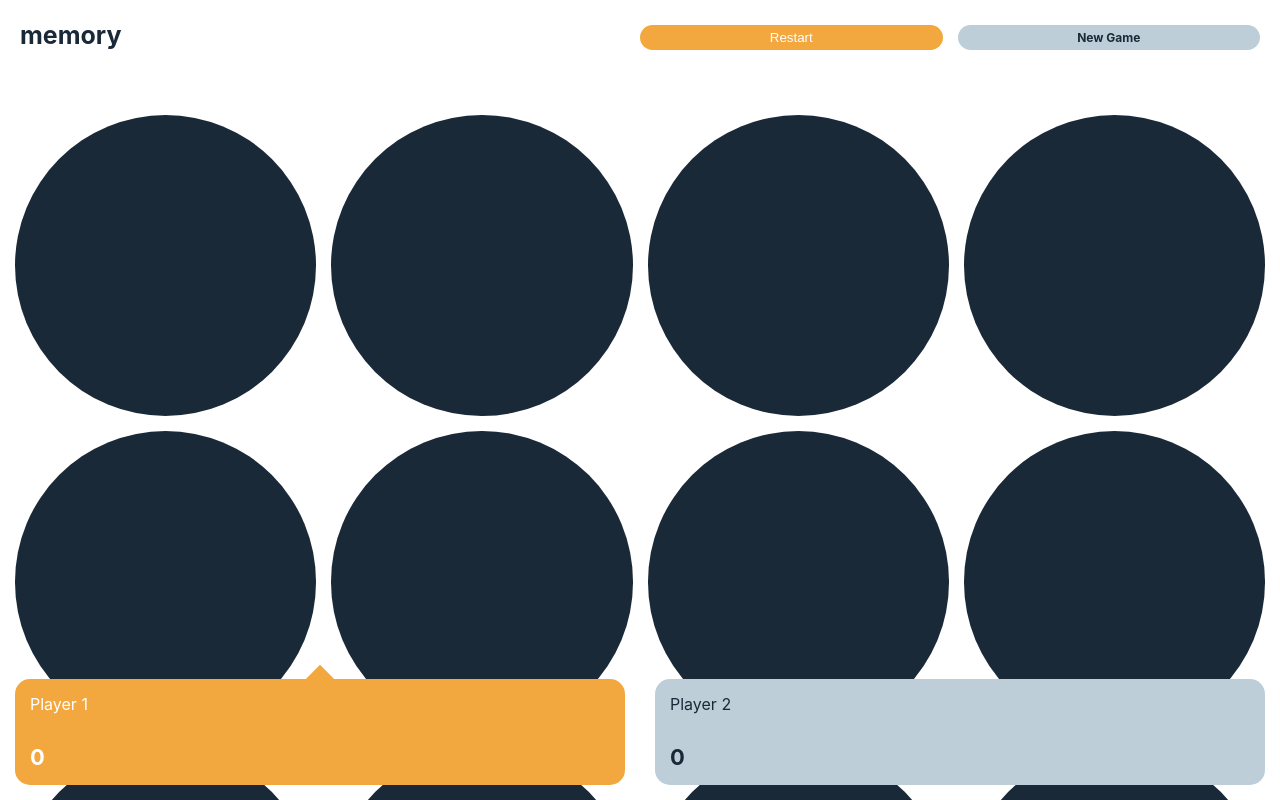
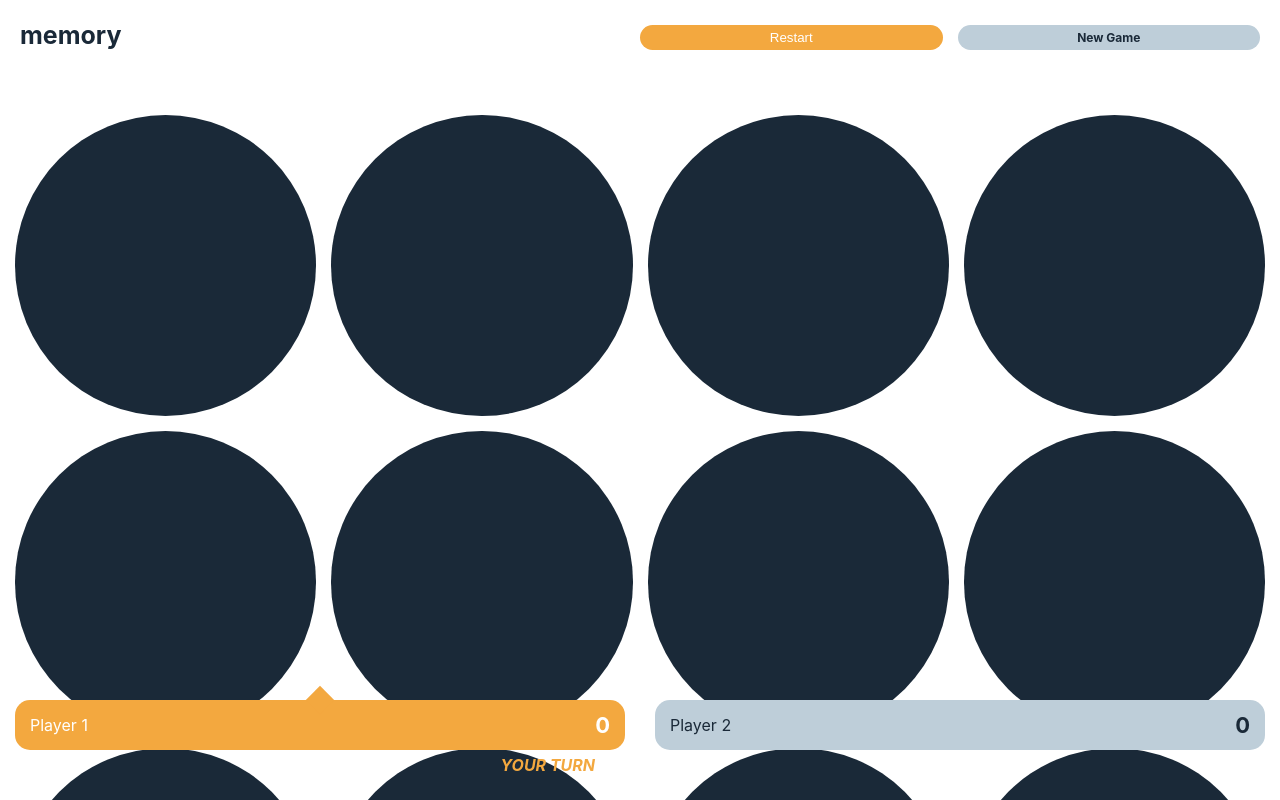
Before and after one commit to yeraysarmiento/memory-react, a React (Create React App) app: page / in a window 1280 px wide. Shown: the top 800 px of the page. Built offline with nearby package versions, Linux system fonts and the light colour scheme.

Commit message:
Add 'your turn' display

```diff
--- a/src/components/Board/Board.scss
+++ b/src/components/Board/Board.scss
@@ -11,6 +11,7 @@
     margin-top: 100px;
     display: flex;
     width: 100%;
+    max-height: calc(100% - 50px - 80px);
     aspect-ratio: 1 / 1;
   }
 }
--- a/src/components/Player/Player.scss
+++ b/src/components/Player/Player.scss
@@ -7,12 +7,18 @@
   border-radius: 15px;
   padding: 15px;
   position: relative;
+  display: flex;
+  align-items: center;
   cursor: pointer;
+
+  & p {
+    width: 100%;
+  }
 
   &__points {
     font-size: 22px;
     font-weight: bold;
-    margin-top: 30px;
+    text-align: right;
   }
 
   &__pointer {
@@ -29,6 +35,16 @@
   &--playing {
     color: white;
     background-color: rgb(243, 168, 63);
+
+    &::after {
+      content: "YOUR TURN";
+      color: rgb(243, 168, 63);
+      position: absolute;
+      bottom: -25px;
+      right: 30px;
+      font-style: italic;
+      font-weight: bold;
+    }
   }
 
   &--playing .player__pointer {
--- a/src/styles/index.scss
+++ b/src/styles/index.scss
@@ -69,9 +69,10 @@ header {
 }
 
 .players {
+  height: 50px;
   position: fixed;
   bottom: 0;
   width: 100%;
   display: flex;
-  margin-bottom: 15px;
+  margin: 15px 0 50px 0;
 }
```
